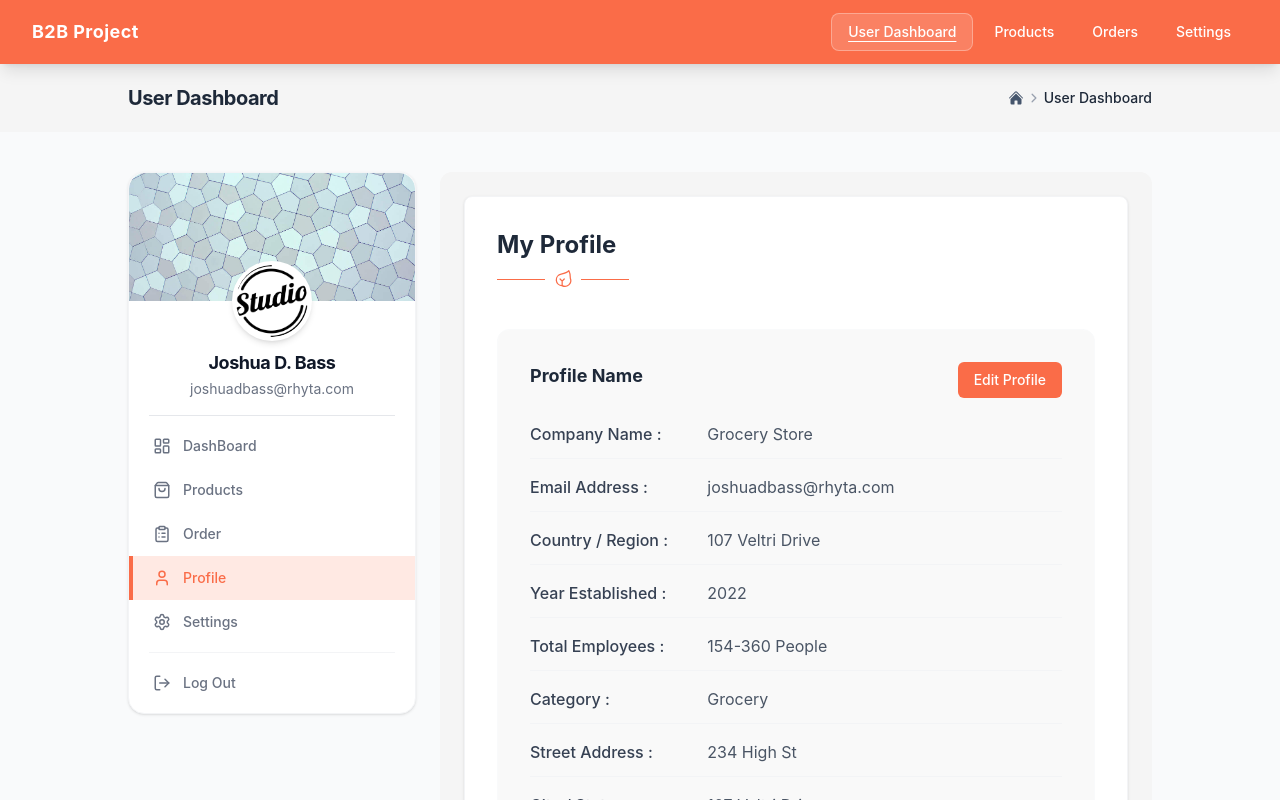
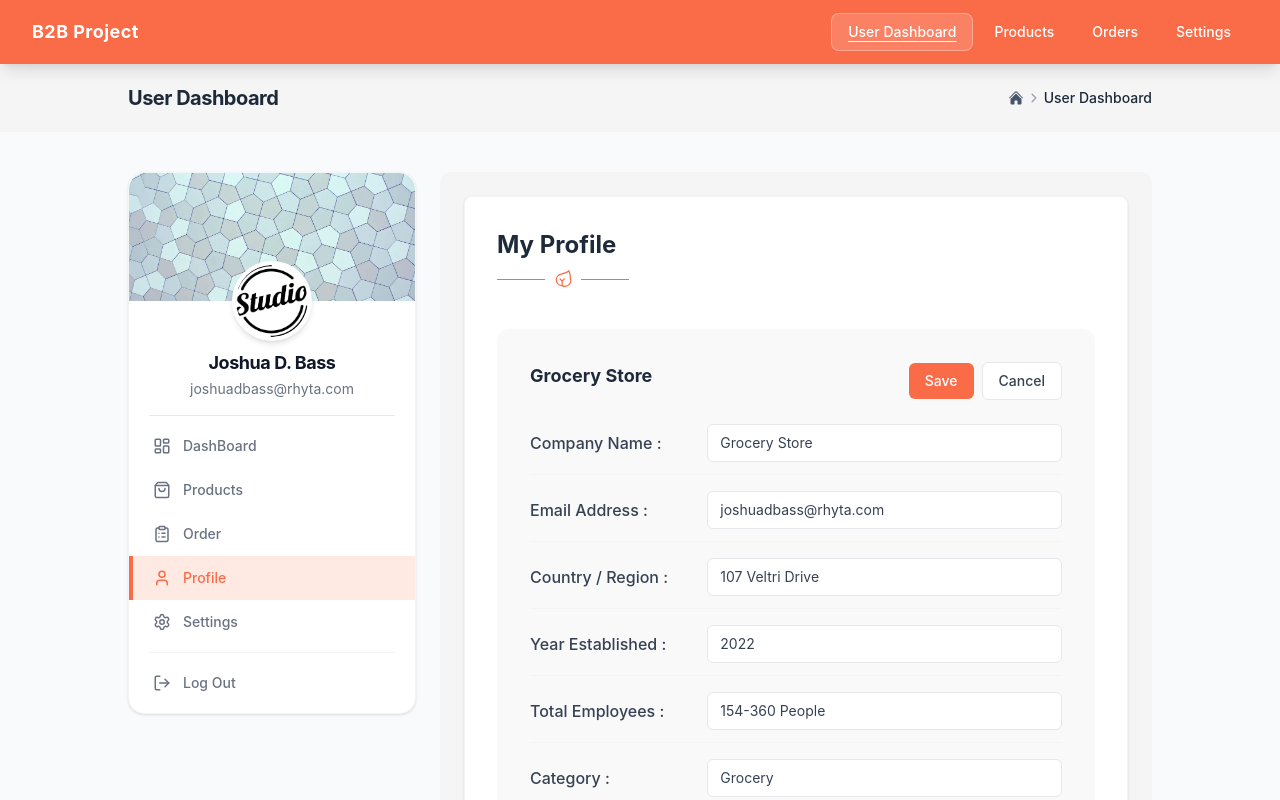
Before and after one commit to morphcodetech/b2b, a React (Vite) app: page /dashboard/profile in a window 1280 px wide. Both pictures are taken after a click on the button "Edit Profile". Shown: the top 800 px of the page. Built offline with nearby package versions, Linux system fonts and the light colour scheme.

Commit message:
Profile Section is editable

```diff
--- a/src/components/Profile/Profile.jsx
+++ b/src/components/Profile/Profile.jsx
@@ -1,17 +1,71 @@
-import React from "react";
+import React, { useState } from "react";
 
 const Profile = () => {
-  const profileData = [
-    { label: "Company Name :", value: "Grocery Store" },
-    { label: "Email Address :", value: "joshuadbass@rhyta.com" },
-    { label: "Country / Region :", value: "107 Veltri Drive" },
-    { label: "Year Established :", value: "2022" },
-    { label: "Total Employees :", value: "154-360 People" },
-    { label: "Category :", value: "Grocery" },
-    { label: "Street Address :", value: "234 High St" },
-    { label: "City / State :", value: "107 Veltri Drive" },
-    { label: "Zip :", value: "B23 6SN" },
+  const PROFILE_STORAGE_KEY = "b2b.profile.demo.v1";
+
+  const profileSeed = {
+    companyName: "Grocery Store",
+    emailAddress: "joshuadbass@rhyta.com",
+    countryRegion: "107 Veltri Drive",
+    yearEstablished: "2022",
+    totalEmployees: "154-360 People",
+    category: "Grocery",
+    streetAddress: "234 High St",
+    cityState: "107 Veltri Drive",
+    zip: "B23 6SN",
+  };
+
+  const profileFields = [
+    { key: "companyName", label: "Company Name :" },
+    { key: "emailAddress", label: "Email Address :" },
+    { key: "countryRegion", label: "Country / Region :" },
+    { key: "yearEstablished", label: "Year Established :" },
+    { key: "totalEmployees", label: "Total Employees :" },
+    { key: "category", label: "Category :" },
+    { key: "streetAddress", label: "Street Address :" },
+    { key: "cityState", label: "City / State :" },
+    { key: "zip", label: "Zip :" },
   ];
+
+  const [isEditing, setIsEditing] = useState(false);
+  const [profile, setProfile] = useState(() => {
+    if (typeof window === "undefined") return profileSeed;
+    try {
+      const raw = window.localStorage.getItem(PROFILE_STORAGE_KEY);
+      if (!raw) return profileSeed;
+      const parsed = JSON.parse(raw);
+      return { ...profileSeed, ...(parsed || {}) };
+    } catch {
+      return profileSeed;
+    }
+  });
+
+  const [draft, setDraft] = useState(profile);
+
+  const startEdit = () => {
+    setDraft(profile);
+    setIsEditing(true);
+  };
+
+  const cancelEdit = () => {
+    setDraft(profile);
+    setIsEditing(false);
+  };
+
+  const saveEdit = () => {
+    const next = { ...draft };
+    setProfile(next);
+    setIsEditing(false);
+
+    try {
+      window.localStorage.setItem(
+        PROFILE_STORAGE_KEY,
+        JSON.stringify(next)
+      );
+    } catch {
+      // Ignore localStorage errors
+    }
+  };
 
   return (
     <div className="bg-white rounded-lg p-8 shadow-sm border border-gray-100 min-h-[600px]">
@@ -41,22 +95,64 @@ const Profile = () => {
       {/* Profile Details Card */}
       <div className="bg-[#f9f9f9] rounded-xl p-8 border border-gray-50 relative">
         <div className="flex justify-between items-start mb-6">
-          <h3 className="text-lg font-bold text-gray-800">Profile Name</h3>
-          <button className="bg-[#FA6C48] text-white px-4 py-2 rounded-md text-sm font-medium hover:bg-[#FA6C48]/90 transition-colors">
-            Edit Profile
-          </button>
+          <h3 className="text-lg font-bold text-gray-800">
+            {profile.companyName || "Profile Name"}
+          </h3>
+
+          {!isEditing ? (
+            <button
+              type="button"
+              onClick={startEdit}
+              className="bg-[#FA6C48] text-white px-4 py-2 rounded-md text-sm font-medium hover:bg-[#FA6C48]/90 transition-colors"
+            >
+              Edit Profile
+            </button>
+          ) : (
+            <div className="flex items-center gap-2">
+              <button
+                type="button"
+                onClick={saveEdit}
+                className="bg-[#FA6C48] text-white px-4 py-2 rounded-md text-sm font-medium hover:bg-[#FA6C48]/90 transition-colors"
+              >
+                Save
+              </button>
+              <button
+                type="button"
+                onClick={cancelEdit}
+                className="bg-white text-gray-700 px-4 py-2 rounded-md text-sm font-medium border border-gray-200 hover:bg-gray-50 transition-colors"
+              >
+                Cancel
+              </button>
+            </div>
+          )}
         </div>
 
         <div className="grid grid-cols-1 gap-y-4">
-          {profileData.map((item, index) => (
+          {profileFields.map((item) => (
             <div
-              key={index}
+              key={item.key}
               className="flex items-center border-b border-gray-100 pb-3 last:border-0"
             >
               <span className="w-1/3 text-gray-700 font-medium">
                 {item.label}
               </span>
-              <span className="w-2/3 text-gray-600">{item.value}</span>
+              <span className="w-2/3 text-gray-600">
+                {isEditing ? (
+                  <input
+                    type="text"
+                    value={draft[item.key] ?? ""}
+                    onChange={(e) =>
+                      setDraft((d) => ({
+                        ...d,
+                        [item.key]: e.target.value,
+                      }))
+                    }
+                    className="w-full px-3 py-2 rounded-md border border-gray-200 bg-white text-gray-700 text-sm focus:outline-none focus:ring-2 focus:ring-[#FA6C48]/30"
+                  />
+                ) : (
+                  profile[item.key]
+                )}
+              </span>
             </div>
           ))}
         </div>
--- a/src/components/UserDashboardProfileCard/ProfileCard.jsx
+++ b/src/components/UserDashboardProfileCard/ProfileCard.jsx
@@ -1,17 +1,39 @@
-import React from "react";
+import React, { useState } from "react";
 import ProfileBanner from "./ProfileBanner";
 import ProfileAvatar from "./ProfileAvatar";
 import ProfileInfo from "./ProfileInfo";
 import NavMenu from "./NavMenu";
 
 const ProfileCard = () => {
+  const PROFILE_STORAGE_KEY = "b2b.profile.demo.v1";
+
+  const seed = {
+    companyName: "Joshua D. Bass",
+    emailAddress: "joshuadbass@rhyta.com",
+  };
+
+  const [profile] = useState(() => {
+    if (typeof window === "undefined") return seed;
+    try {
+      const raw = window.localStorage.getItem(PROFILE_STORAGE_KEY);
+      if (!raw) return seed;
+      const parsed = JSON.parse(raw);
+      return { ...seed, ...(parsed || {}) };
+    } catch {
+      return seed;
+    }
+  });
+
   return (
     <div className="w-full bg-white rounded-2xl shadow-sm border border-gray-100 overflow-hidden">
       <div className="relative">
         <ProfileBanner />
         <ProfileAvatar />
       </div>
-      <ProfileInfo name="Joshua D. Bass" email="joshuadbass@rhyta.com" />
+      <ProfileInfo
+        name={profile.companyName || seed.companyName}
+        email={profile.emailAddress || seed.emailAddress}
+      />
       <div className="mx-5 border-t border-gray-200" />
       <NavMenu />
     </div>
```
